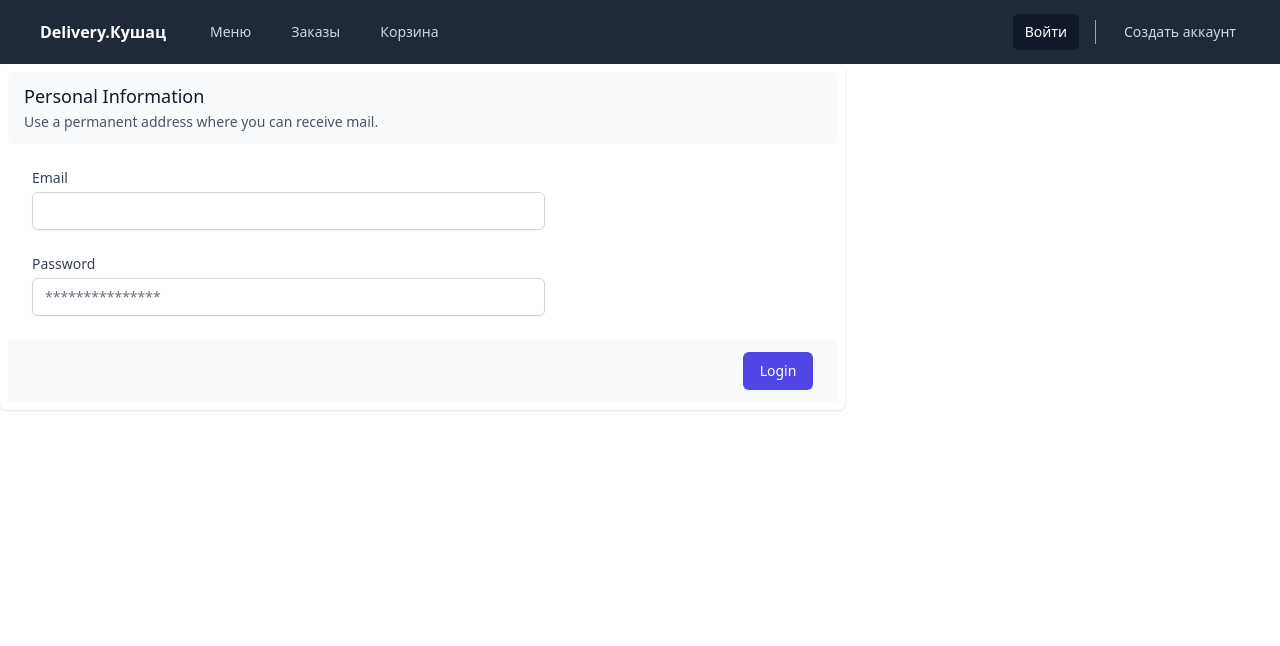
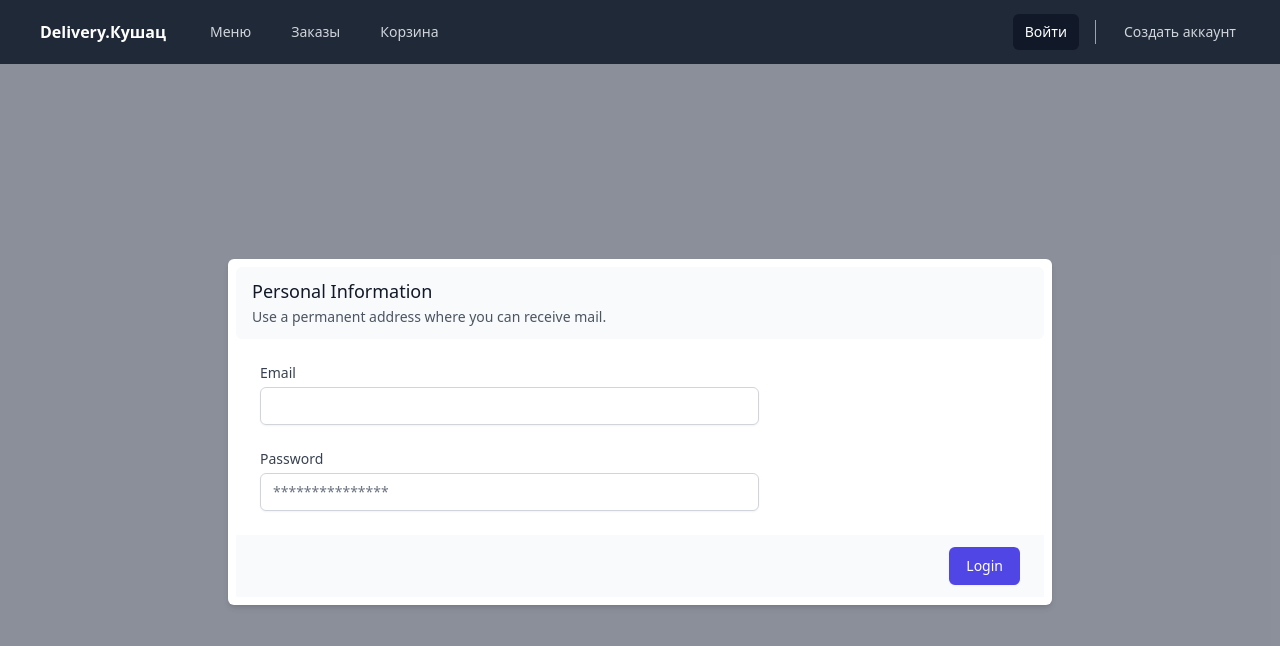
Before and after one commit to WayayueGyee/FoodDeliveryFrontend, a React (Vite) app: page /account/login in a window 1280 px wide. Shown: the top 646 px of the page. Built offline with nearby package versions, Linux system fonts and the light colour scheme.

Commit message:
feat(navbar): Polished the registration and login

```diff
--- a/src/App.css
+++ b/src/App.css
@@ -29,11 +29,3 @@
     animation: logo-spin infinite 20s linear;
   }
 }
-
-.card {
-  padding: 2em;
-}
-
-.read-the-docs {
-  color: #888;
-}
--- a/src/components/auth/LoginPage.tsx
+++ b/src/components/auth/LoginPage.tsx
@@ -7,6 +7,8 @@ import nameOf from 'utils/NameOf'
 import Button from '../primitives/Button'
 import Card from '../primitives/Card'
 import LabeledInput from '../primitives/LabeledInput'
+import foodBack from '../../assets/food-background.jpg'
+import DarkBackground from 'components/primitives/DarkBackground'
 
 export async function loginAction({ request }: { request: Request }) {
   const formData: FormData = await request.formData()
@@ -38,21 +40,24 @@ export default function LoginPage() {
   // const fd = useActionData()
 
   return (
-    <div className="mt-10 sm:mt-0">
-      <div className="md:grid md:grid-cols-3 md:gap-6">
+    // TODO: Change visuals, make horizontal center align
+    <DarkBackground>
+      <div
+        style={{ height: 'calc(100vh - 64px)' }}
+        className="flex items-center mt-10 mx-2 sm:mt-0 sm:mx-4"
+      >
+        <div className="md:grid md:grid-cols-6 w-screen md:gap-6">
           <Card>
-          <div className="md:col-span-1 bg-gray-50 px-4 py-3 rounded-md">
-            <div className="px-4 sm:px-0">
+            <div className="bg-gray-50 px-4 py-3 rounded-md">
               <h3 className="text-lg font-medium leading-6 text-gray-900">Personal Information</h3>
               <p className="mt-1 text-sm text-gray-600">
                 Use a permanent address where you can receive mail.
               </p>
             </div>
-          </div>
             <fetcher.Form action="#" method="post">
               <div className="bg-white px-4 py-5 sm:p-6">
                 <div className="grid grid-cols-6 gap-6">
-                <div className="col-span-6 sm:col-span-4">
+                  <div className="col-span-6 md:col-span-4">
                     <LabeledInput
                       type="email"
                       name="email"
@@ -62,7 +67,7 @@ export default function LoginPage() {
                     />
                   </div>
 
-                <div className="col-span-6 sm:col-span-4">
+                  <div className="col-span-6 md:col-span-4">
                     <LabeledInput
                       type="password"
                       name="password"
@@ -83,5 +88,6 @@ export default function LoginPage() {
           </Card>
         </div>
       </div>
+    </DarkBackground>
   )
 }
--- a/src/components/auth/RegistrationPage.tsx
+++ b/src/components/auth/RegistrationPage.tsx
@@ -12,6 +12,8 @@ import DatePicker from '../primitives/DatePicker'
 import FieldLabel from '../primitives/FieldLabel'
 import LabeledInput from '../primitives/LabeledInput'
 import Select from '../primitives/Select'
+import foodBack from 'assets/food-background.jpg'
+import DarkBackground from 'components/primitives/DarkBackground'
 
 export async function registrationAction({ request }: { request: Request }) {
   const formData: FormData = await request.formData()
@@ -43,14 +45,16 @@ export default function RegistrationPage() {
 
   return (
     <>
-      <div className="mt-10 sm:mt-0">
-        {/* <div className="md:grid md:grid-cols-3 md:gap-6"> */}
-        <div className="mt-5 md:col-span-2 md:mt-0">
-          <fetcher.Form action="#" method="post">
+      <DarkBackground>
+        <div
+          style={{ height: 'calc(100vh - 64px)' }}
+          className="flex items-center mt-10 mx-2 sm:mt-0 sm:mx-4"
+        >
+          {/* TODO: maybe move grid wrapper to component */}
+          <div className="md:grid md:grid-cols-6 w-screen md:gap-6">
             <Card>
+              {/* TODO: move 'Personal info' to component */}
               <div className="bg-gray-50 px-4 py-3 rounded-md">
-                <div className="md:col-span-1">
-                  <div className="px-4 sm:px-0">
                 <h3 className="text-lg font-medium leading-6 text-gray-900">
                   Personal Information
                 </h3>
@@ -58,8 +62,7 @@ export default function RegistrationPage() {
                   Use a permanent address where you can receive mail.
                 </p>
               </div>
-                </div>
-              </div>
+              <fetcher.Form action="#" method="post">
                 <div className="bg-white px-4 py-5 sm:p-6">
                   <div className="grid grid-cols-6 gap-6">
                     <div className="col-span-full">
@@ -142,16 +145,16 @@ export default function RegistrationPage() {
                     </div>
                   </div>
                 </div>
+              </fetcher.Form>
               <div className="bg-gray-50 px-4 py-3 text-right rounded-md sm:px-6">
                 <Button type="submit" style="primary">
                   Save
                 </Button>
               </div>
-              <Input></Input>
             </Card>
-          </fetcher.Form>
           </div>
         </div>
+      </DarkBackground>
     </>
   )
 }
--- a/src/components/navbar/NavBar.tsx
+++ b/src/components/navbar/NavBar.tsx
@@ -11,7 +11,7 @@ import {
   logoutUrl,
   ordersUrl,
   profileGetUrl,
-  registerUrl
+  registerUrl,
 } from 'Routes'
 import NavBarLink from './NavBarLink'
 
--- a/src/components/primitives/Card.tsx
+++ b/src/components/primitives/Card.tsx
@@ -2,8 +2,8 @@ import React from 'react'
 
 export default function Card({ children }: { children: React.ReactNode | React.ReactNode[] }) {
   return (
-    <div className="mt-5 md:col-span-2 md:mt-0">
-      <div className="overflow-hidden shadow sm:rounded-md p-2">{children}</div>
+    <div className="mt-5 sm:col-start-2 sm:col-end-6 sm:mt-0">
+      <div className="bg-white overflow-hidden shadow-md rounded-md p-2">{children}</div>
     </div>
   )
 }
--- /dev/null
+++ b/src/components/primitives/DarkBackground.tsx
@@ -0,0 +1,15 @@
+import React from 'react'
+
+export default function DarkBackground({ children }: { children: React.ReactNode }) {
+  return (
+    <div
+      style={{
+        backgroundColor: 'rgba(25, 33, 54, 0.5)',
+        height: `calc(100vh - 64px)`,
+      }}
+      className="overflow-hidden, w-full"
+    >
+      {children}
+    </div>
+  )
+}
--- a/src/components/primitives/RegularText.tsx
+++ /dev/null
@@ -1,3 +0,0 @@
-export default function RegularText({ children }: { children: React.ReactNode }) {
-  return <>{children}</>
-}
```
Also changed, not shown: src/Background.css (added, +9 -0 lines), 1 other file (tests, documents, lock files or other folders). Lines whose indentation alone changed are shown as unchanged.
